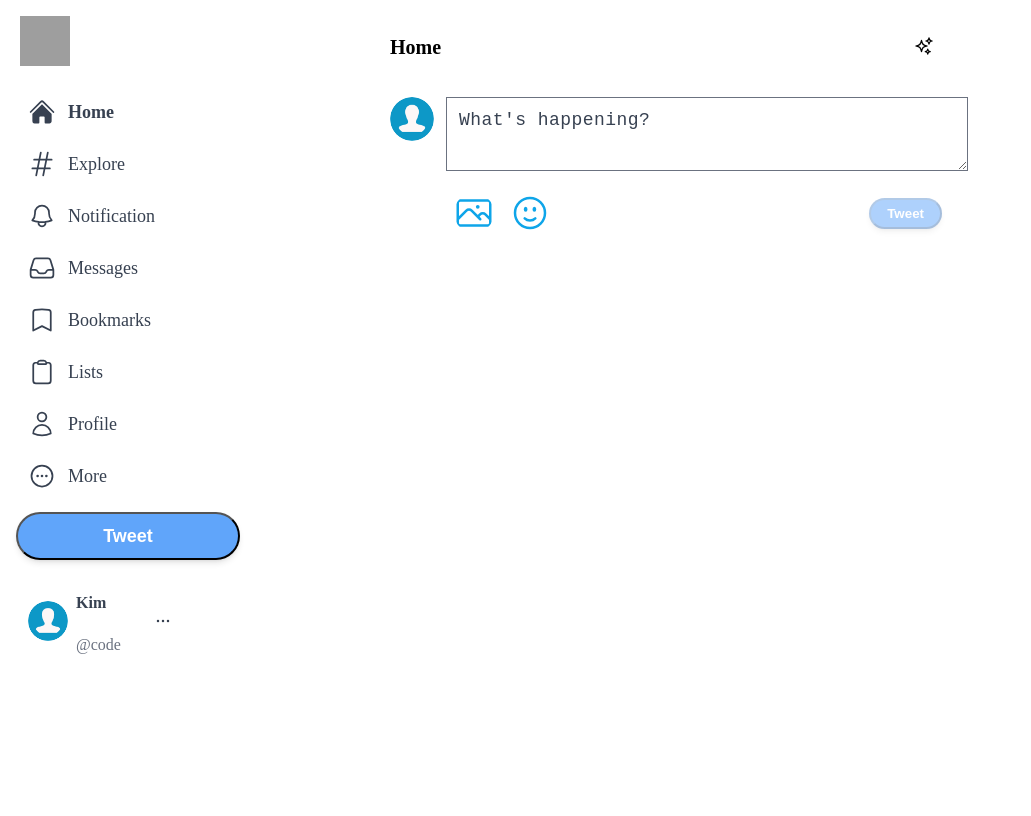
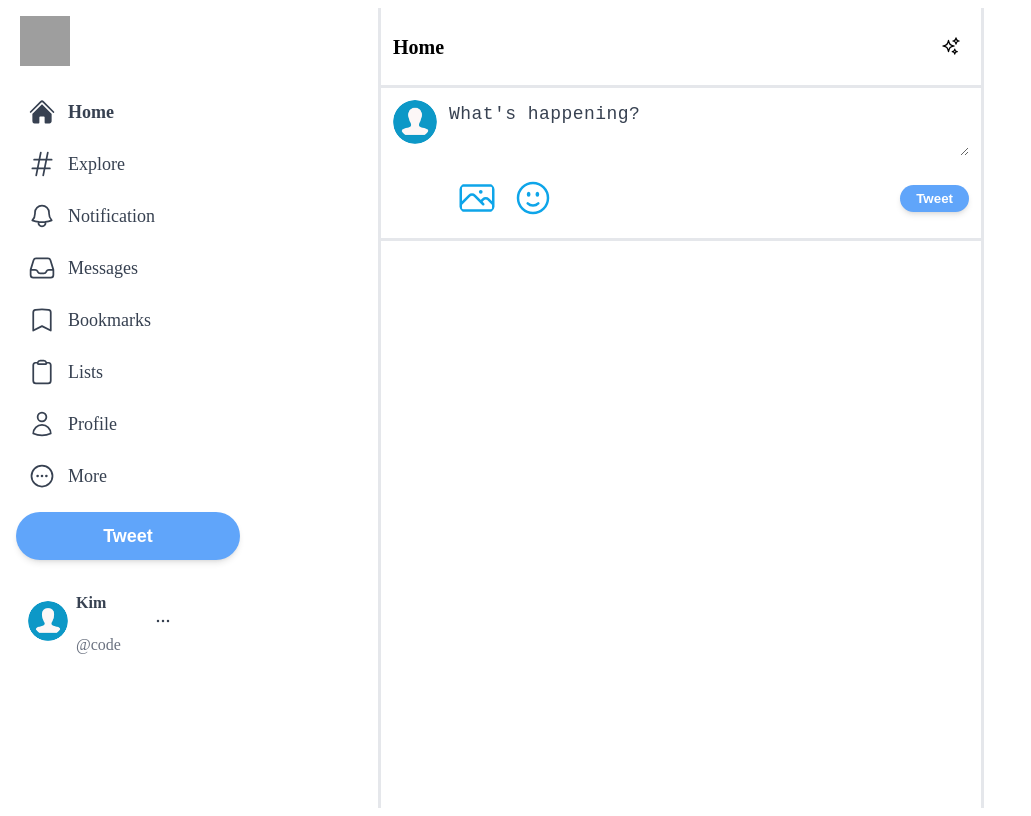
Before and after one commit to functionaljavaExtream/twitterClone, a Next.js app: page / in a window 1280 px wide. Shown: the whole page, without its empty margins (0-1031 px from the left). Built offline with nearby package versions, Linux system fonts and the light colour scheme; grey boxes are pictures that could not be loaded.

Commit message:
feedlayout upgrade

```diff
--- a/app/feed/feedlayout.tsx
+++ b/app/feed/feedlayout.tsx
@@ -3,8 +3,8 @@ import Input from "./input";
 
 const FeedLayout = () => {
     return (
-      <div className="xl:ml-[370px] border-x-4 xl:min-w-[576px] sm:ml-[73px] flex-grow max-w-xl">
-        <div className="flex py-2 px-3 sticky top-0 z-50 bg-white border-b border-gray-200">
+      <div className="xl:ml-[370px] border-solid border-t-0 border-b-0 border-gray-200 xl:min-w-[600px] sm:ml-[73px] flex-grow max-w-xl">
+        <div className="flex py-2 px-3 sticky top-0 z-50 bg-white border-solid border-t-0 border-x-0 border-gray-200 ">
             <h2 className="text-lg sm:text-xl font-bold cursor-pointer">Home</h2>
             <div className="hoverEffect flex items-center justify-center px-0 ml-auto w-9 h-9">
                 <SparklesIcon className="h-5"/>
--- a/app/feed/input.tsx
+++ b/app/feed/input.tsx
@@ -2,18 +2,18 @@ import {PhotoIcon, FaceSmileIcon } from "@heroicons/react/24/outline";
 
 const Input = () => {
     return (
-      <div className="flex border-b border-gray-200 p-3 space-x-3">
+      <div className=" flex border-solid border-t-0 border-x-0 border-gray-200 p-3 space-x-3">
         <img src='/user_image_default.png' className="h-11 w-11 rounded-full coursor-pointer hover:brightness-95" alt="user-img"/>
-        <div className="w-full divide-y divied-gray-200">
+        <div className="w-full divide-y divide-gray-200">
             <div className="">
-                <textarea className="w-full focus:ring-0 text-lg placeholder-gray-700 tracking-wide min-h-[50px] text-gray-700" rows={2} placeholder="What's happening?"></textarea>
+                <textarea className="w-full border-none focus:ring-0 text-lg placeholder-gray-700 tracking-wide min-h-[50px] text-gray-700 p-0" rows={2} placeholder="What's happening?"></textarea>
             </div>
             <div className="flex items-center justify-between pt-2.5">
                 <div className="flex">
                     <PhotoIcon className="h-10 w-10 hoverEffect p-2 text-sky-500 hover:bg-sky-100" />
                     <FaceSmileIcon className="h-10 w-10 hoverEffect p-2 text-sky-500 hover:bg-sky-100"/>
                 </div>
-                <button className="bg-blue-400 text-white px-4 py-1.5 rounded-full font-bold shadow-md hover:brightness-95 disabled:opacity-50" disabled>Tweet</button>
+                <button className="border-0 bg-blue-400 text-white px-4 py-1.5 rounded-full font-bold shadow-md hover:brightness-95 disabled:opacity-50">Tweet</button>
             </div>
         </div>
       </div>
--- a/app/globals.css
+++ b/app/globals.css
@@ -1,8 +1,10 @@
 @tailwind base;
 @tailwind components;
 @tailwind utilities;
-@layer {
+@import url("https://fonts.googleapis.com/css?family=Roboto:300,400,500,700&display=swap");
+@import url("https://fonts.googleapis.com/icon?family=Material+Icons");
+@layer components{
     .hoverEffect{
-        @apply cursor-pointer hover:bg-gray-200 rounded-full w-[52px] xl:w-auto h-[52px] xl:h-auto xl:p-3
+        @apply cursor-pointer hover:bg-gray-200 rounded-full w-[52px] xl:w-auto h-[52px] xl:h-auto xl:p-3 transition duration-500 ease-out
     }
 }
--- a/app/sidebar/sidebarLayout.tsx
+++ b/app/sidebar/sidebarLayout.tsx
@@ -23,7 +23,7 @@ export default function SidebarLayout() {
             <SidebarMenu Icon={EllipsisHorizontalCircleIcon} text={"More"} />
           </div>
         {/** Button */}
-        <button className="bg-blue-400 text-white rounded-full w-56 h-12 font-bold shadow-md hover:brightness-95 text-lg hidden xl:inline">Tweet</button>
+        <button className="border-0 bg-blue-400 text-white rounded-full w-56 h-12 font-bold shadow-md hover:brightness-95 text-lg hidden xl:inline cursor-pointer">Tweet</button>
         {/** Mini-profile */}
         <div className="hoverEffect text-gray-700 flex items-center justify-center xl:justify-start mt-auto">
           <img width={"50"} height={"50"} src='/user_image_default.png' className="h-10 w-10 rounded-full xl:mr-2"/>
```
